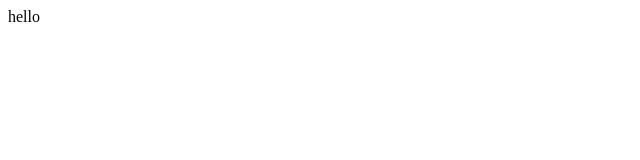
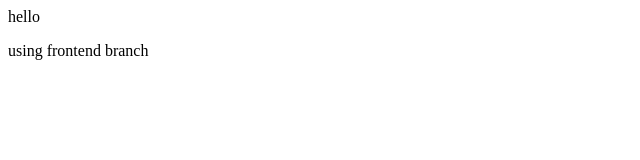
Before and after one commit to pranshujain8532/local-repo, a plain HTML site: page index.html in a window 1280 px wide. Shown: the whole page, without its empty margins (0-640 px from the left). Drawn offline with Linux system fonts and the light colour scheme.

Commit message:
using frontend branch

```diff
--- a/index.html
+++ b/index.html
@@ -1 +1,3 @@
 <p>hello</p>
+
+<p>using frontend branch</p>
```
